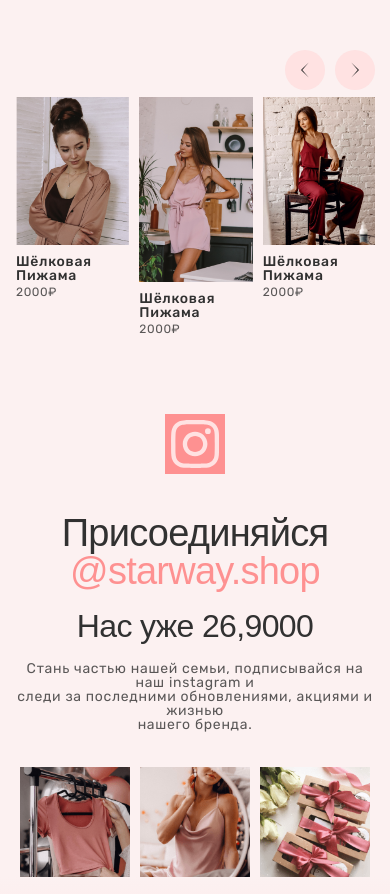
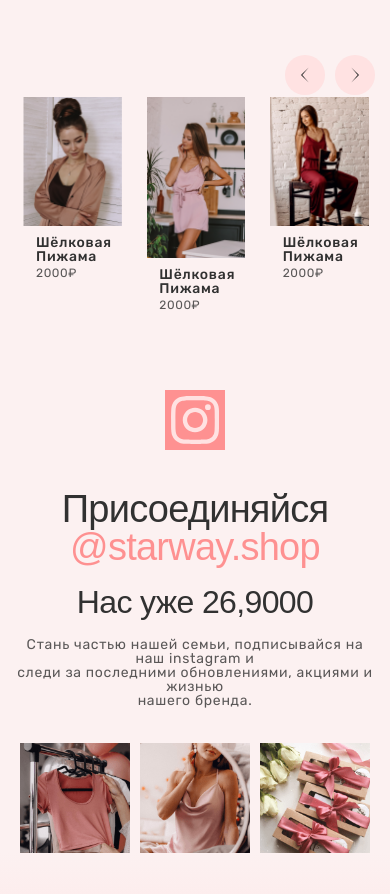
Before and after one commit to nikiul/starway, a plain HTML site: page index.html in a window 390 px wide. Shown: the part 2783-3677 px from the top of the page. Drawn offline with Linux system fonts and the light colour scheme; a web font is replaced by a local one.

Commit message:
fix carousel1

```diff
--- a/less/blocks/_products.less
+++ b/less/blocks/_products.less
@@ -147,11 +147,11 @@
             margin-bottom: 10px;
         }
 
-        @media (max-width: 375px) {
+        @media (max-width: 460px) {
             width: 100%;
-            // width: 87%;
-            // margin-left: auto;
-            // margin-right: auto;
+            width: 87%;
+            margin-left: auto;
+            margin-right: auto;
         }
     }
 
@@ -164,6 +164,7 @@
         letter-spacing: 0.05em;
 
         @media (max-width: 480px) {
+            margin-left: 20px;
             margin-bottom: 5px;
             line-height: 100%;
         }
@@ -174,6 +175,10 @@
         line-height: 70%;
         letter-spacing: 0.05em;
         color: rgba(49, 49, 49, 0.8);
+
+        @media (max-width: 460px) {
+            margin-left: 20px;
+        }
     }
 }
 
```
Also changed, not shown: index.html (+0 -1 lines), css/main.css, 1 other file.
